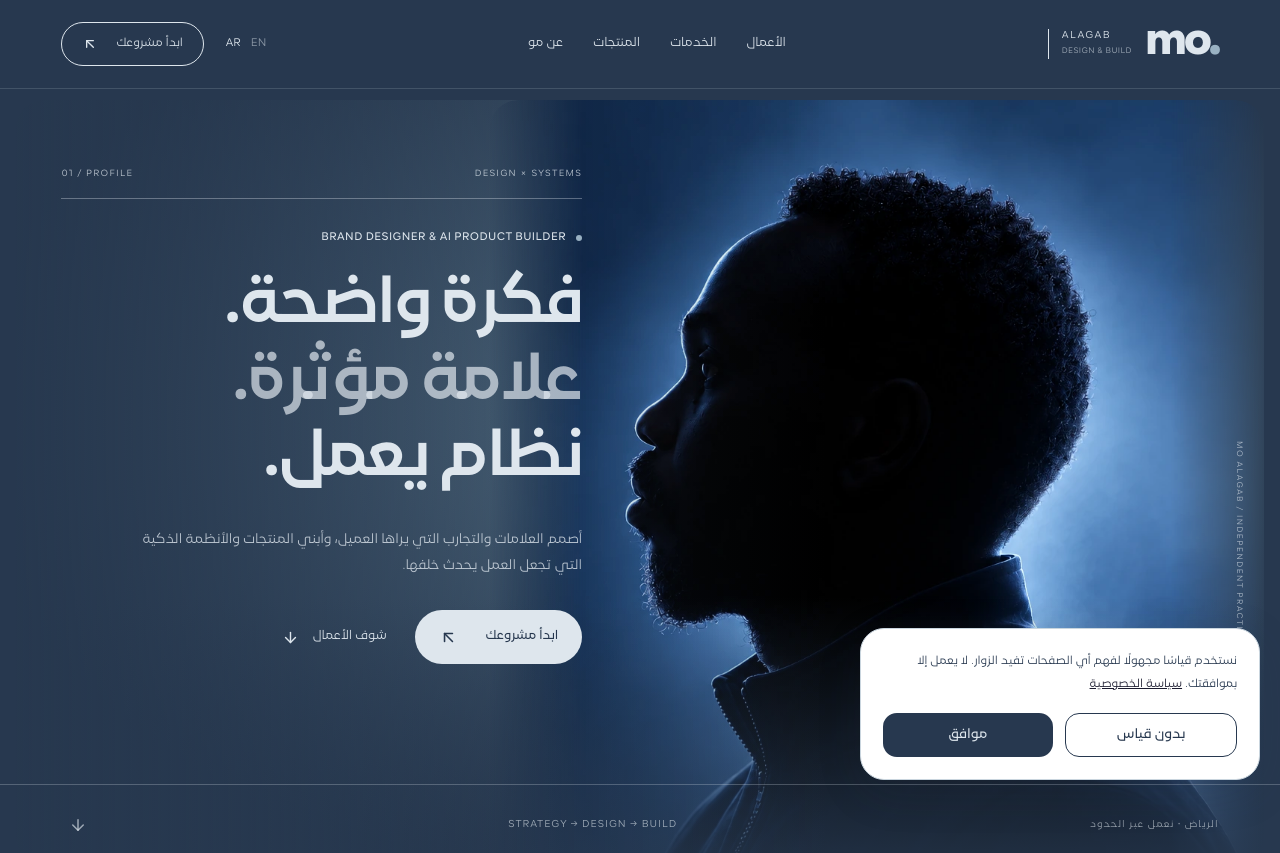
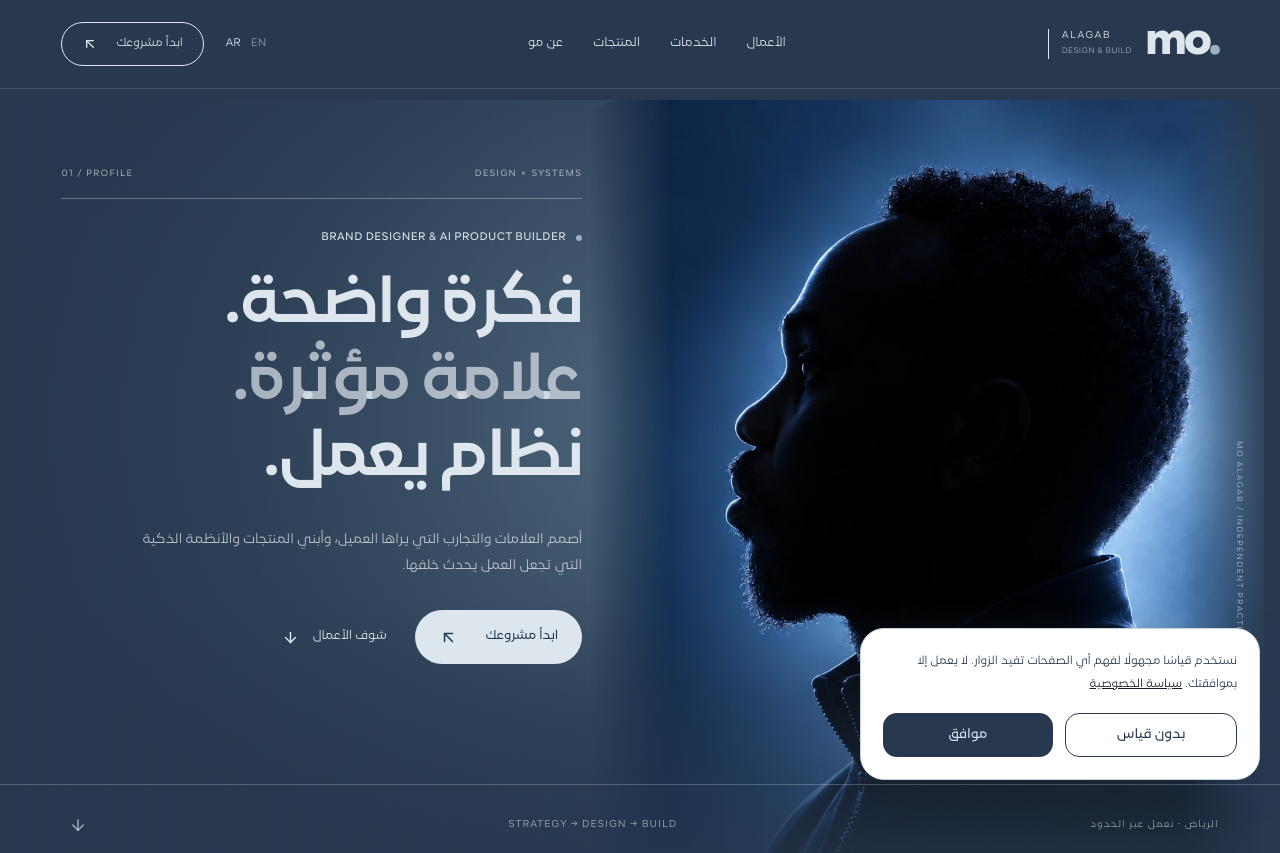
Before and after one commit to moalagab/My-web, a React (Vite) app: page / in a window 1280 px wide. Shown: the top 853 px of the page. Built offline with nearby package versions, Linux system fonts and the light colour scheme; the HTML template or start-up script is replaced by a standard one.

Commit message:
Increase breathing room between hero portrait and copy

```diff
--- a/src/index.css
+++ b/src/index.css
@@ -3333,7 +3333,7 @@ main:not(.studio-home) label:has(input[type="radio"]:checked) {
   .cinematic-portrait { inset: 84px 10px 10px; border-radius: 24px; }
   .cinematic-portrait img { height: 520px; object-position: left top; object-fit: cover; border-radius: 24px; }
   .cinematic-portrait::after { background: linear-gradient(0deg, hsl(var(--primary)) 20%, hsl(var(--primary) / .95) 43%, transparent 72%); }
-  .cinematic-hero .hero-grid { padding-top: 340px; padding-bottom: 100px; min-height: 0; }
+  .cinematic-hero .hero-grid { padding-top: 380px; padding-bottom: 100px; min-height: 0; }
   .cinematic-hero .hero-copy { width: 100%; max-width: none; }
   .cinematic-hero .hero-title { font-size: clamp(41px, 10vw, 60px); }
   .hero-profile-index { margin-bottom: 20px; padding-bottom: 12px; }
@@ -3357,7 +3357,7 @@ html[lang="en"] .cinematic-hero .hero-title { font-size: clamp(41px, 4.5vw, 65px
   position: absolute;
   inset-block: 0;
   right: 0;
-  width: 62%;
+  width: 54%;
   object-position: left 20%;
   mask-image: linear-gradient(90deg, transparent, #000 12%, #000 88%, transparent);
 }
```
Also changed, not shown: previews/hero-spacing.jpg (added).
